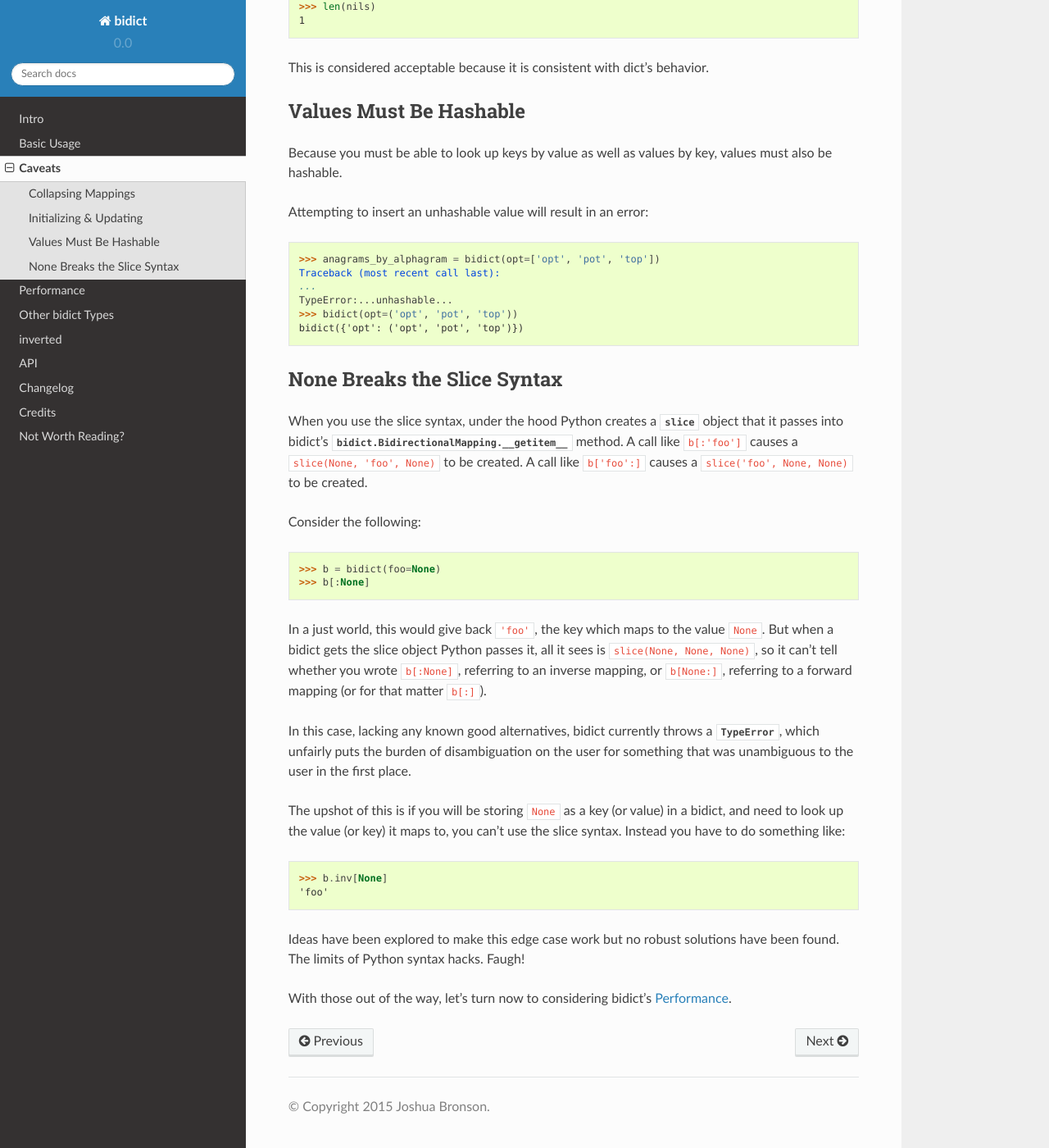
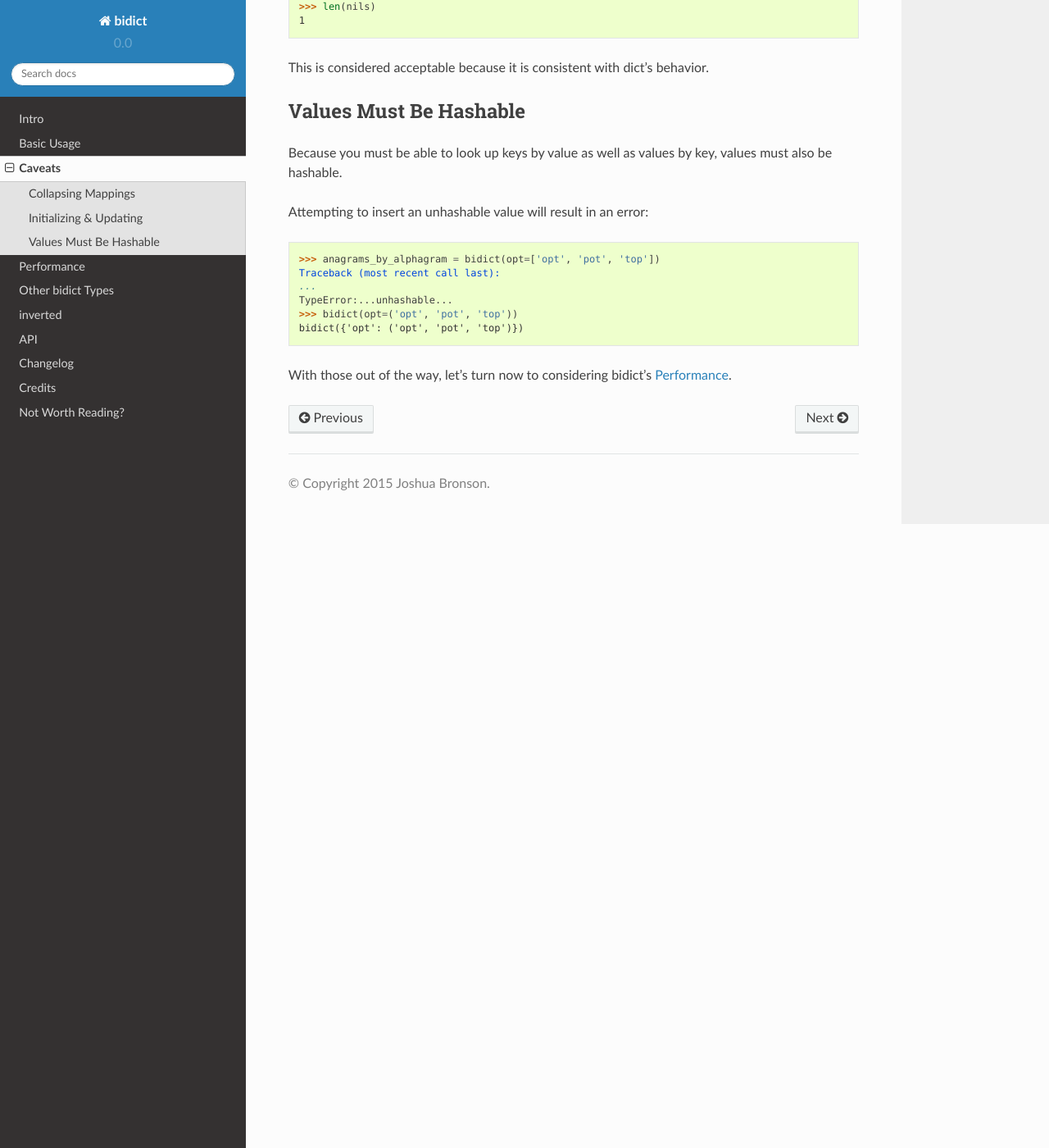
Before and after one commit to jab/bidict, a Sphinx documentation site: the page built from docs/caveats.rst, in a window 1280 px wide and 1400 px high, scrolled down 1670 px. Shown: the whole window at 82% size. Built offline with Sphinx 7.4.7 and the Read the Docs theme 2.0.0, drawn with Linux system fonts in a browser that asks for light colours.

Commit message:
drop support for slice and ~ syntax
closes #19

```diff
--- a/docs/caveat-none-slice.rst.inc
+++ /dev/null
@@ -1,47 +0,0 @@
-None Breaks the Slice Syntax
-----------------------------
-
-When you use the slice syntax,
-under the hood
-Python creates a :class:`slice` object that it passes into bidict's
-:attr:`bidict.BidirectionalMapping.__getitem__` method.
-A call like ``b[:'foo']`` causes a ``slice(None, 'foo', None)`` to be created.
-A call like ``b['foo':]`` causes a ``slice('foo', None, None)`` to be created.
-
-Consider the following::
-
-    >>> b = bidict(foo=None)
-    >>> b[:None]
-
-In a just world,
-this would give back ``'foo'``,
-the key which maps to the value ``None``.
-But when a bidict gets the slice object Python passes it,
-all it sees is ``slice(None, None, None)``,
-so it can't tell whether you wrote
-``b[:None]``,
-referring to an inverse mapping,
-or
-``b[None:]``,
-referring to a forward mapping
-(or for that matter ``b[:]``).
-
-In this case,
-lacking any known good alternatives,
-bidict currently throws a :class:`TypeError`,
-which unfairly puts the burden of disambiguation on the user
-for something that was unambiguous to the user in the first place.
-
-The upshot of this is
-if you will be storing ``None`` as a key (or value) in a bidict,
-and need to look up the value (or key) it maps to,
-you can't use the slice syntax.
-Instead you have to do something like::
-
-    >>> b.inv[None]
-    'foo'
-
-Ideas have been explored to make this edge case work
-but no robust solutions have been found.
-The limits of Python syntax hacks.
-Faugh!
--- a/docs/caveats.rst
+++ b/docs/caveats.rst
@@ -13,7 +13,5 @@ Please bear the following in mind while using bidict.
 
 .. include:: caveat-hashable-values.rst.inc
 
-.. include:: caveat-none-slice.rst.inc
-
 With those out of the way,
 let's turn now to considering bidict's :ref:`performance`.
--- a/docs/credits.rst
+++ b/docs/credits.rst
@@ -2,8 +2,6 @@ Credits
 -------
 
 - Thanks to Gregory Ewing for the name.
-
-- Thanks to Terry Reedy for suggesting the slice syntax.
 
 - Thanks to Raymond Hettinger for suggesting namedbidict
   and pointing out various caveats.
```
Also changed, not shown: docs/basic-usage.rst (+7 -13 lines), docs/changelog.rst (+32 -13 lines), docs/intro.rst (+7 -18 lines), 6 other files.
